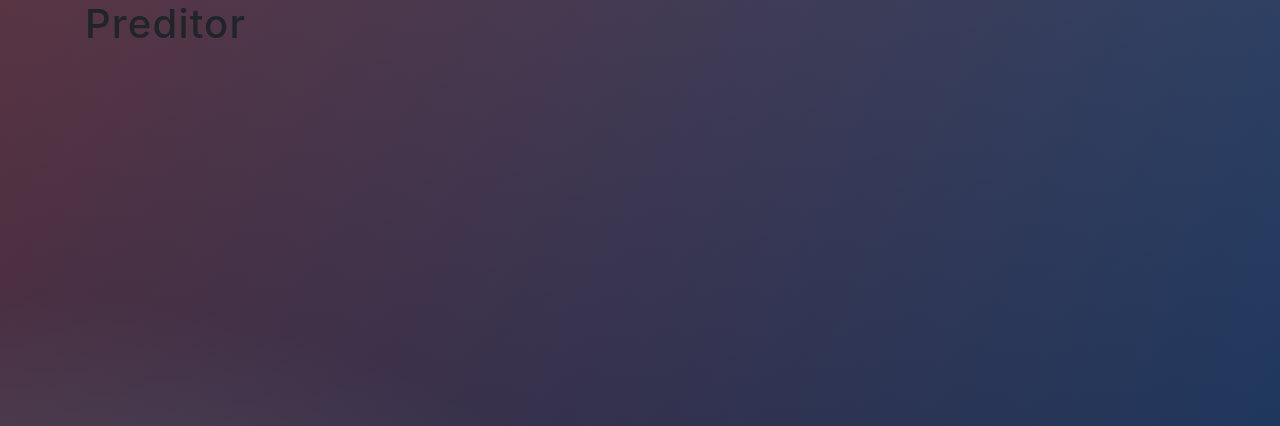
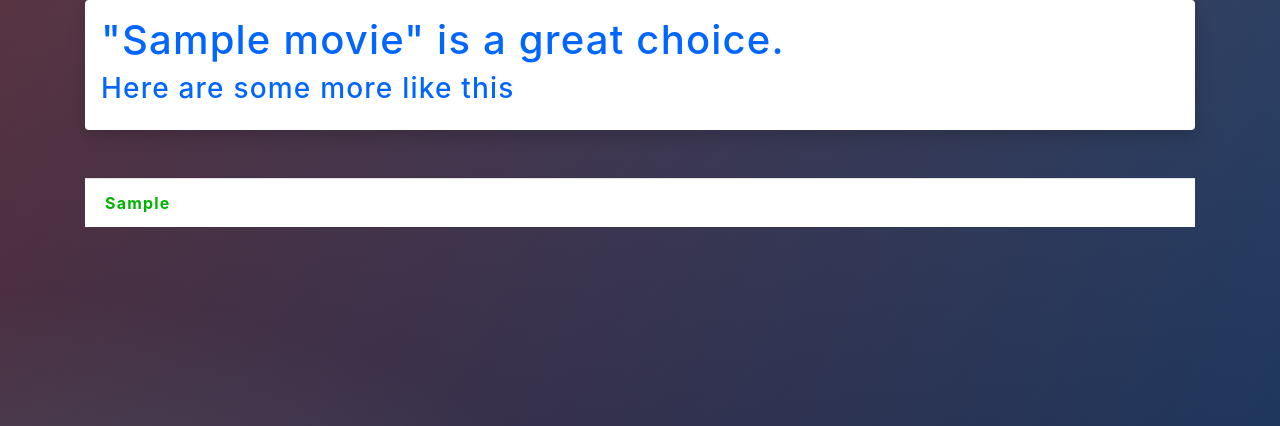
Before and after one commit to mianga58/recommendo, a Flask app: template templates/predictor.html in a window 1280 px wide. Shown: the part 56-482 px from the top of the page. Run offline with Flask 2, Linux system fonts and the light colour scheme; the template is opened without the code that fills it: most values are stand-ins (such as "Sample title", 1, 10 or a date in 2020); some libraries are stand-ins or nearby versions.

Commit message:
Update predictor.html

```diff
--- a/templates/predictor.html
+++ b/templates/predictor.html
@@ -1,5 +1,23 @@
 {% extends 'layout.html' %}
 
 {% block body %}
-<h1>Preditor</h>
+  {% if t=='s' %}
+  <div class="shadow p-3 mb-5 bg-white rounded">
+    <h3 style="color:rgb(0, 102, 255)">Sorry! This movie is not in our database.</h3>
+    <h3 style="color:rgb(0, 102, 255)">Please check if you spelled it correct.</h3>
+    <h3 style="color:rgb(0, 102, 255)">Or try with another movie.</h3>
+  </div>
+
+  {% else %}
+  <div class="shadow p-3 mb-5 bg-white rounded">
+    <h1 style="color:rgb(0, 102, 255)">"{{movie}}" is a great choice.</h1>
+    <h3 style="color:rgb(0, 102, 255)">Here are some more like this</h3>
+  </div>
+
+    <ul class="list-group list-group-flush">
+      {% for m in r %}
+        <li class="list-group-item" style="color:rgb(0, 179, 0)"><strong>{{m|capitalize}}</strong></li>
+      {% endfor %}
+    </ul>
+  {% endif %}
 {% endblock %}
```
